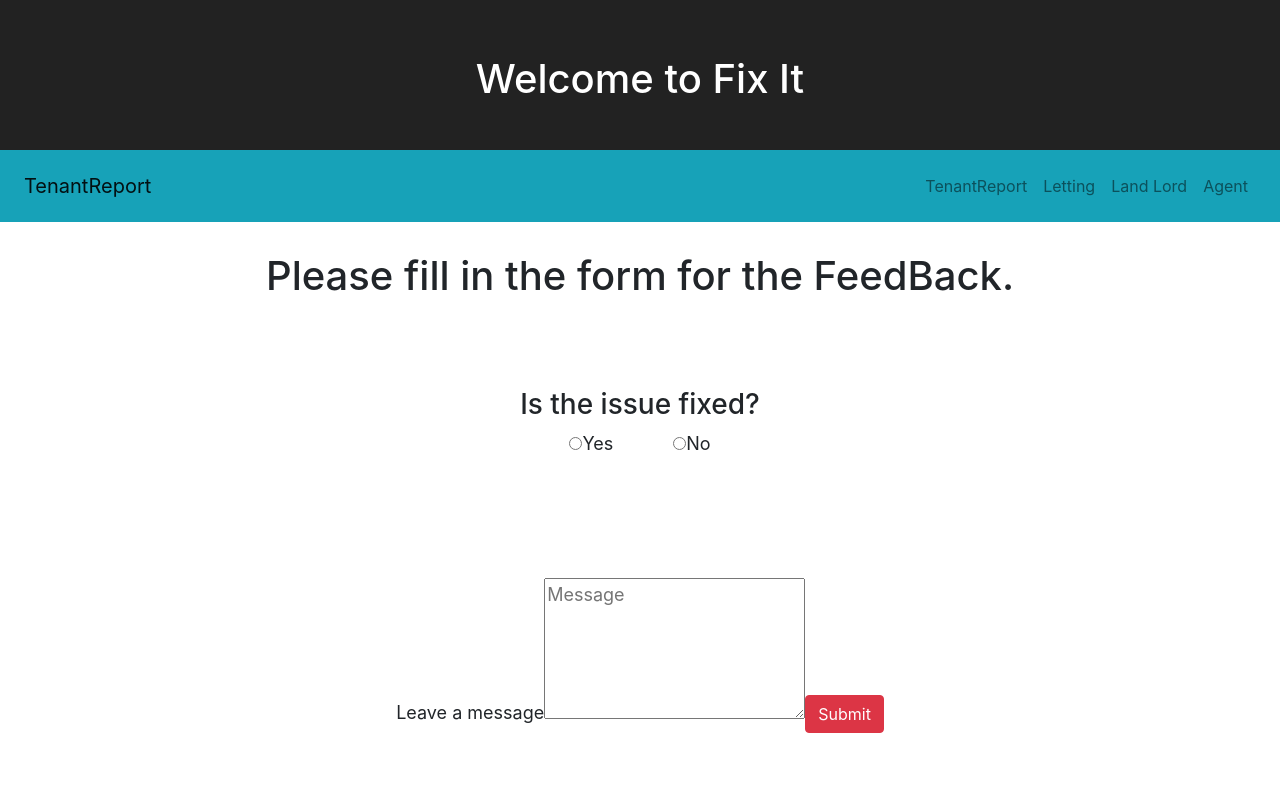
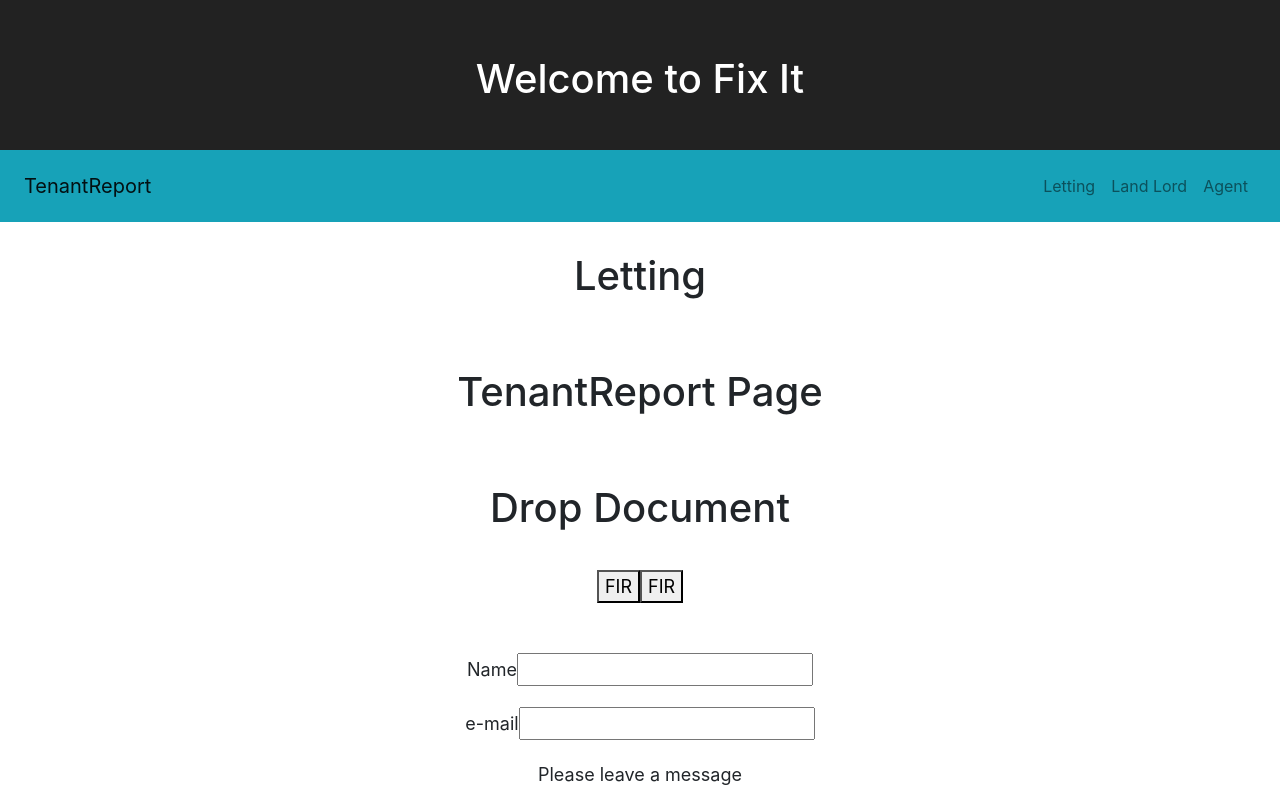
Before and after one commit to wonmaungthein/housing-fixit, a React (Create React App) app in the folder fixit/: page /Letting in a window 1280 px wide. Shown: the top 800 px of the page. Built offline with nearby package versions, Linux system fonts and the light colour scheme.

Commit message:
Merge remote-tracking branch 'origin/master'
Have accepted pull request

```diff
--- a/fixit/src/App.js
+++ b/fixit/src/App.js
@@ -27,9 +27,9 @@ class App extends Component {
           </div>
         </Router>
         <p className="App-intro">
-          {/* <TenantReport /> */}
+          <TenantReport />
           {/* <Acknoledge /> */}
-          <FeedBack />
+          {/* <FeedBack /> */}
         </p>
       </div>
     );
--- a/fixit/src/Components/Agent/Agent.js
+++ b/fixit/src/Components/Agent/Agent.js
@@ -5,7 +5,7 @@ export class Agent extends Component {
   render() {
     return (
       <div>
-        <h1>Drop Down</h1>
+        <h1>Agent</h1>
       </div>
     );
   }
--- a/fixit/src/Components/LandLord/LandLord.js
+++ b/fixit/src/Components/LandLord/LandLord.js
@@ -0,0 +1,12 @@
+import React from "react";
+import { Component } from "react";
+
+export class LandLord extends Component {
+  render() {
+    return (
+      <div>
+        <h1>LandLord</h1>
+      </div>
+    );
+  }
+}
--- a/fixit/src/Components/Letting/Letting.js
+++ b/fixit/src/Components/Letting/Letting.js
@@ -0,0 +1,12 @@
+import React from "react";
+import { Component } from "react";
+
+export class Letting extends Component {
+  render() {
+    return (
+      <div>
+        <h1>Letting</h1>
+      </div>
+    );
+  }
+}
--- a/fixit/src/Components/Routes/Routes.js
+++ b/fixit/src/Components/Routes/Routes.js
@@ -27,7 +27,7 @@ render() {
                 <Collapse isOpen={this.state.isOpen} navbar>
                     <Nav className="ml-auto" navbar>
                         <NavItem >
-                            <NavLink href="/">TenantReport</NavLink>
+                            <NavLink href="/"></NavLink>
                         </NavItem>
                         <NavItem>
                             <NavLink href="/Letting">Letting</NavLink>
```
